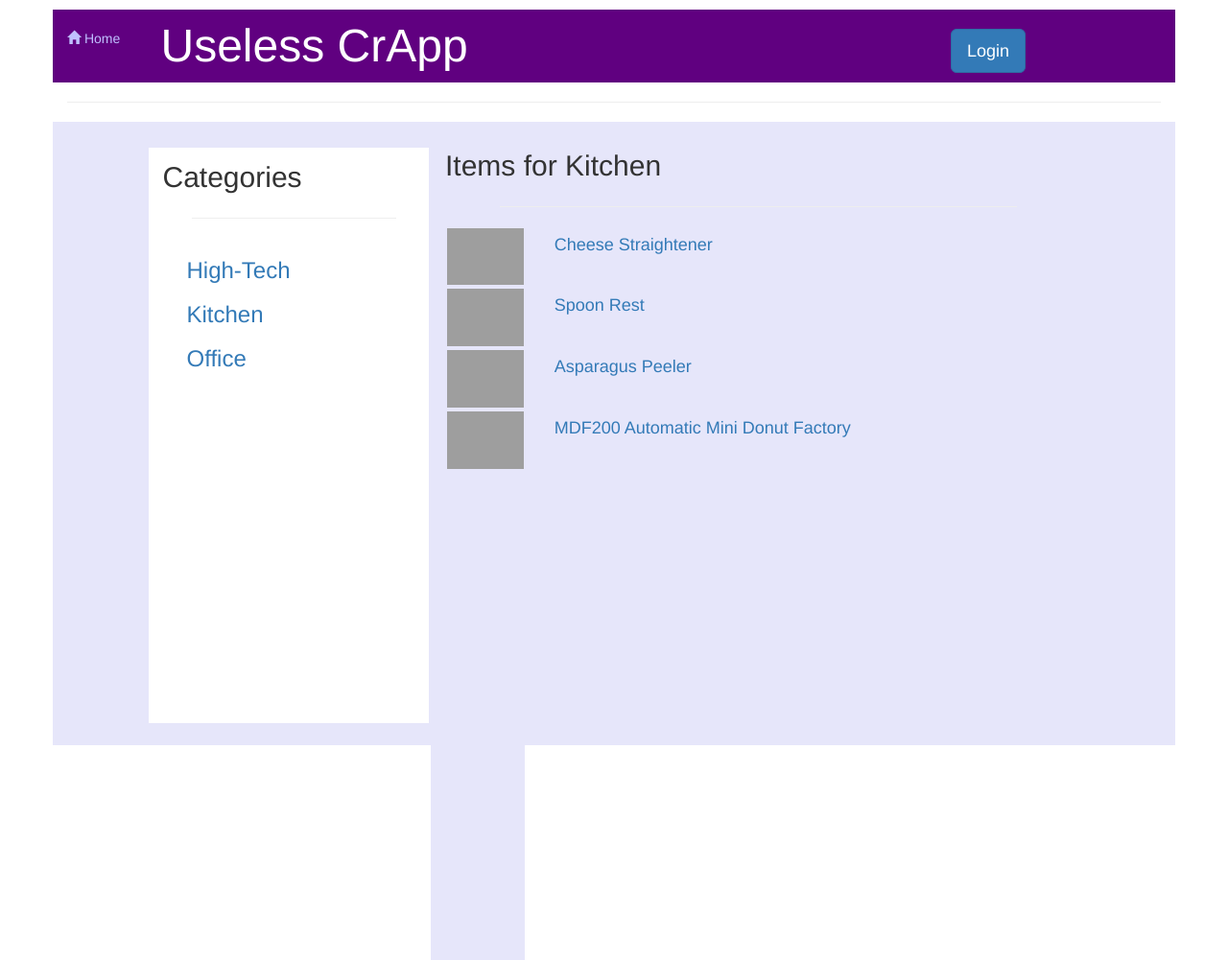
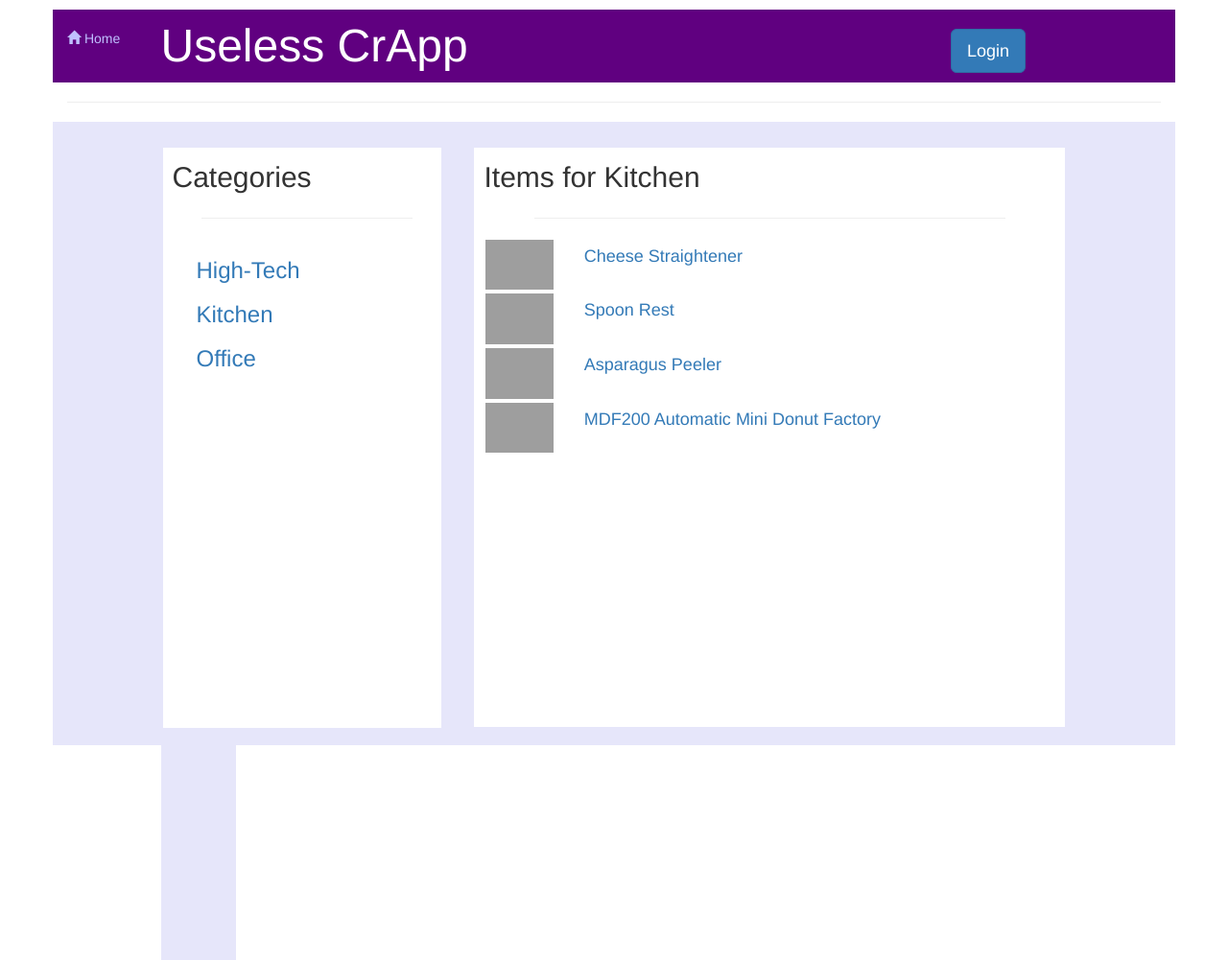
Before and after one commit to micktravels/item-catalog, a Flask app: page /category/1/ in a window 1280 px wide. Shown: the top 1001 px of the page at 96% size. Run offline with Flask 2, Linux system fonts and the light colour scheme; some libraries are stand-ins or nearby versions; grey boxes are pictures that could not be loaded.

Commit message:
cleaned up css

```diff
--- a/static/styles.css
+++ b/static/styles.css
@@ -26,6 +26,7 @@
 .description-body{
 	margin-top: 25px;
 	margin-bottom: 25px;
+	padding-top: 10px;
 	background-color: white;
 }
 
@@ -42,7 +43,7 @@
 	background-color: white;
 	height: inherit;
 	margin: 2px;
-	padding-top: 10px;
+	padding: 10px;
 }
 
 .category-list, .item-list {
@@ -85,4 +86,5 @@ ul {
 
 .create-button {
 	padding: 5px;
+	padding-right: 10px;
 }
--- a/templates/categories.html
+++ b/templates/categories.html
@@ -1,5 +1,5 @@
 
-	<div class="col-md-3 category-panel">
+	<div class="category-panel">
 		<div class="row">
 			<h2 class="col-xs-8">Categories</h2>
 			<div class="col-xs-4 create-button">
--- a/templates/items.html
+++ b/templates/items.html
@@ -1,4 +1,4 @@
-	<div class="col-md-7 item-list">
+	<div class="item-panel">
 		<div class="row">
 			<h2 class="col-xs-6">Items for {{category.name}}</h2>
 			<div class="col-xs-6 text-right">
@@ -18,7 +18,7 @@
 			<div class="col-xs-10"><hr></div>
 			<div class="col-xs-1"></div>
 		</div>
-
+		<div class="item-list">
 			{% for item in items %}
 				<div class="row">
 					<a href="{{url_for('showItemDescription', item_id=item.id)}}">
--- a/templates/latest.html
+++ b/templates/latest.html
@@ -1,7 +1,7 @@
-	<div class="col-md-7 item-panel">
+	<div class="item-panel">
 		<div class="row">
-			<h2 class="col-xs-6">Latest Items</h2>
-			<div class="col-xs-6 text-right create-button">
+			<h2 class="col-xs-8">Latest Items</h2>
+			<div class="col-xs-4 text-right create-button">
 				{% if 'email' in session %}
 					<!-- Button trigger modal goes here because we use the modal for both create and edit items -->
 					<button type="button" class="btn btn-primary btn-md" data-toggle="modal" data-target="#newItemModal">
--- a/templates/showitems.html
+++ b/templates/showitems.html
@@ -3,7 +3,7 @@
 {% include "header.html" %}
 
 
-<div class = 'flash'>
+<div class="flash">
 	{% with messages = get_flashed_messages() %}
     	{% if messages %}
         <ul>
@@ -18,13 +18,18 @@
     <div class="col-md-12"><hr></div>
 </div>
 
-<!-- Layout = 1, 3, 7, 1 -->
 
 <div class="row main-screen">
 	<div class="col-md-1 side-column"></div>
-        <div class="meat-and-potatoes">
-		{% include "categories.html" %}
-		{% include "items.html" %}
+        <div class="col-md-10 meat-and-potatoes">
+            <div class="row">
+                <div class="col-sm-4">
+                    {% include "categories.html" %}
+                </div>
+                <div class="col-sm-8">
+                    {% include "items.html" %}
+                </div>
+            </div>
         </div>
 	<div class="col-md-1 side-column"></div>
 </div>
```
Also changed, not shown: templates/index.html (+11 -7 lines).
